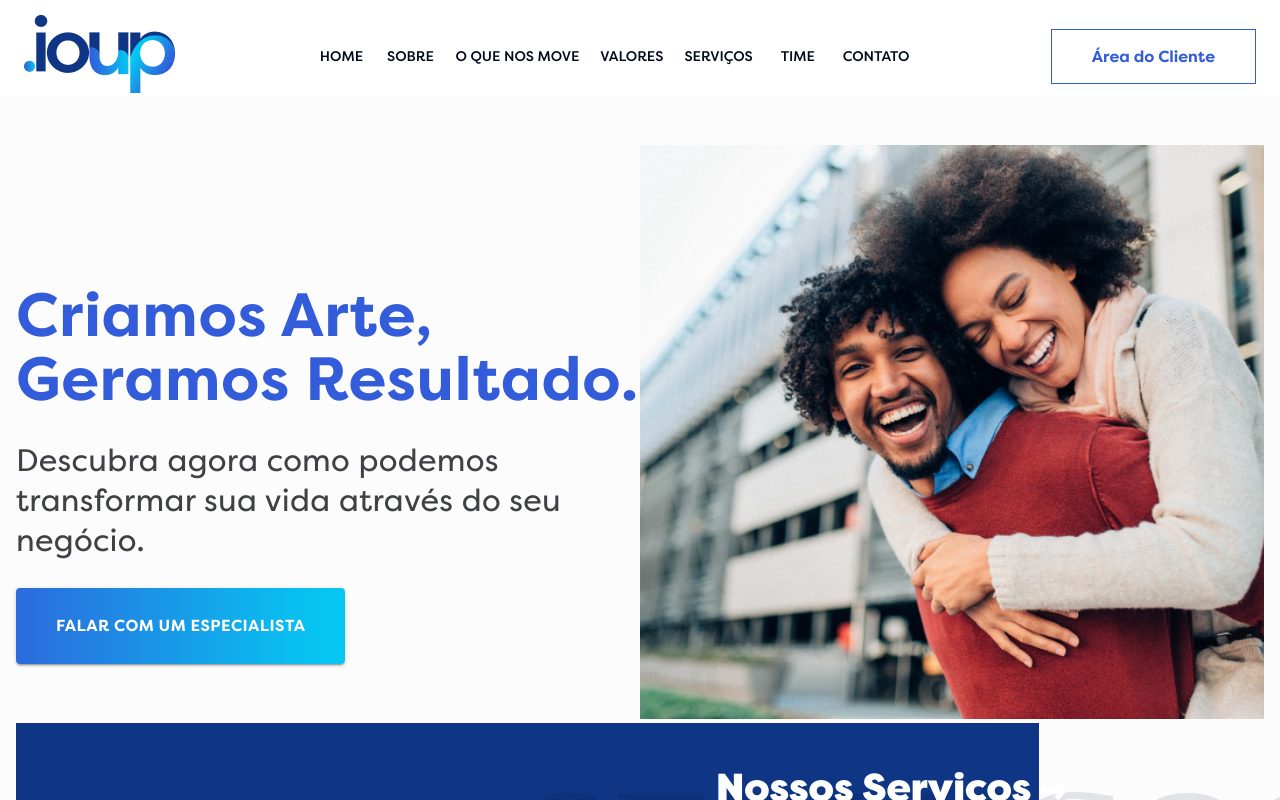
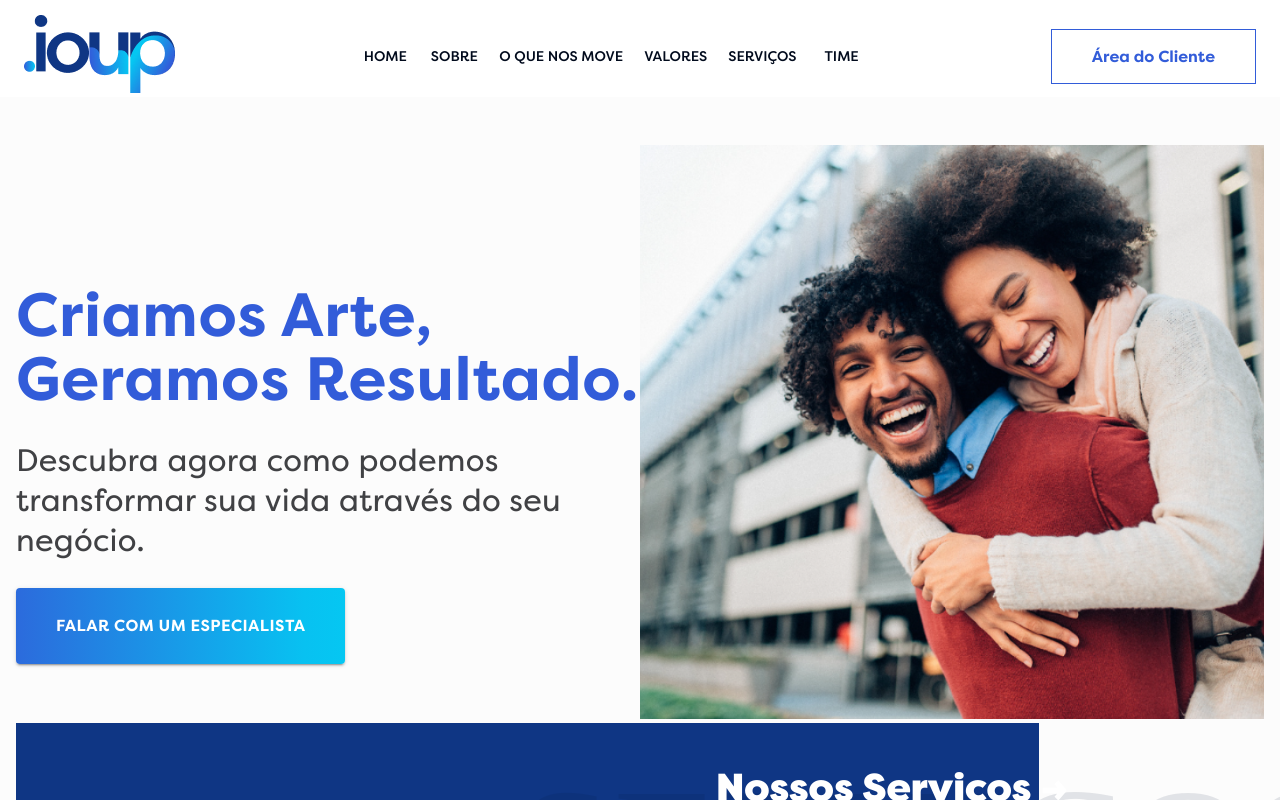
Before and after one commit to ioupmkt/IOUP_WEB, a React (Vite) app: page / in a window 1280 px wide. Shown: the top 800 px of the page. Built offline with nearby package versions, Linux system fonts and the light colour scheme.

Commit message:
:sparkles: UPDATE contact comment

```diff
--- a/src/components/Navbar/index.tsx
+++ b/src/components/Navbar/index.tsx
@@ -52,10 +52,10 @@ const pages = [
   // },
   { name: "Time", href: "team" },
 
-  {
-    name: "Contato",
-    href: "contact_us",
-  },
+  // {
+  //   name: "Contato",
+  //   href: "contact_us",
+  // },
 ];
 
 // document.addEventListener("scroll", function(){
```
